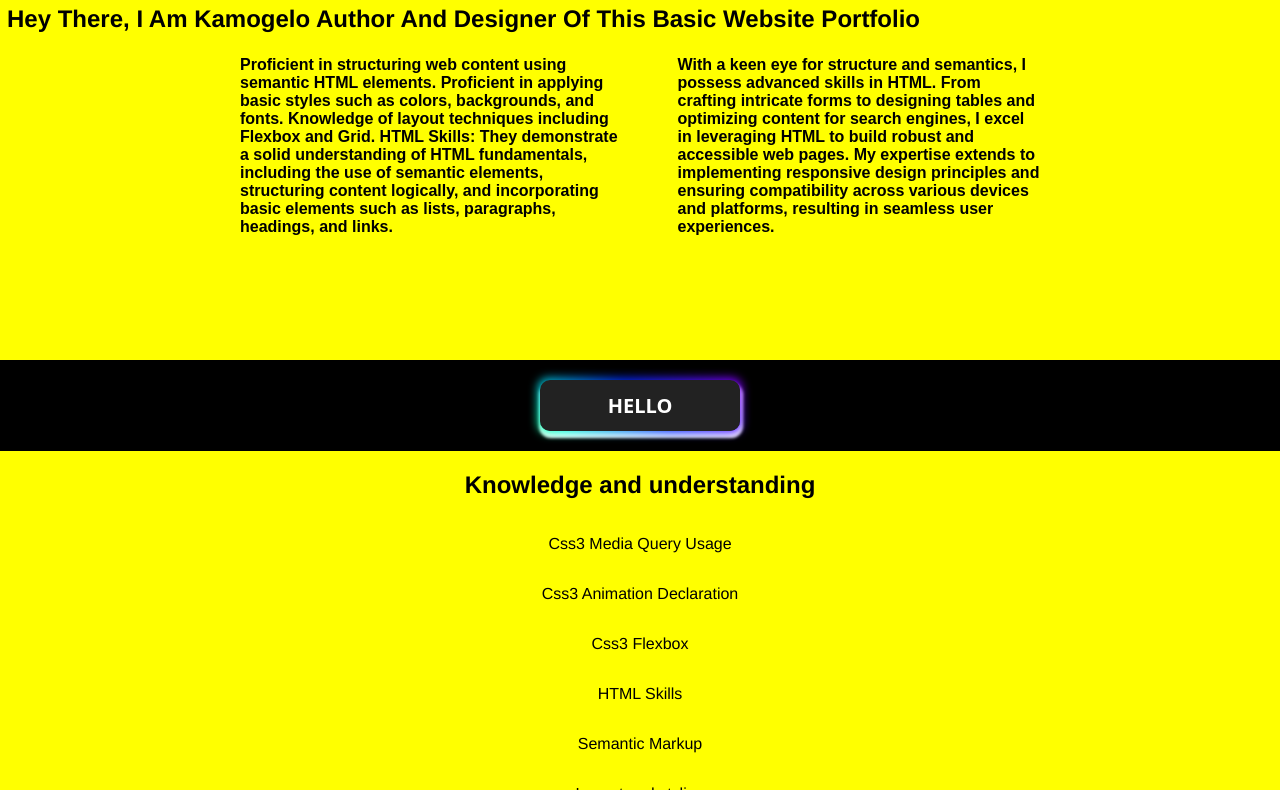
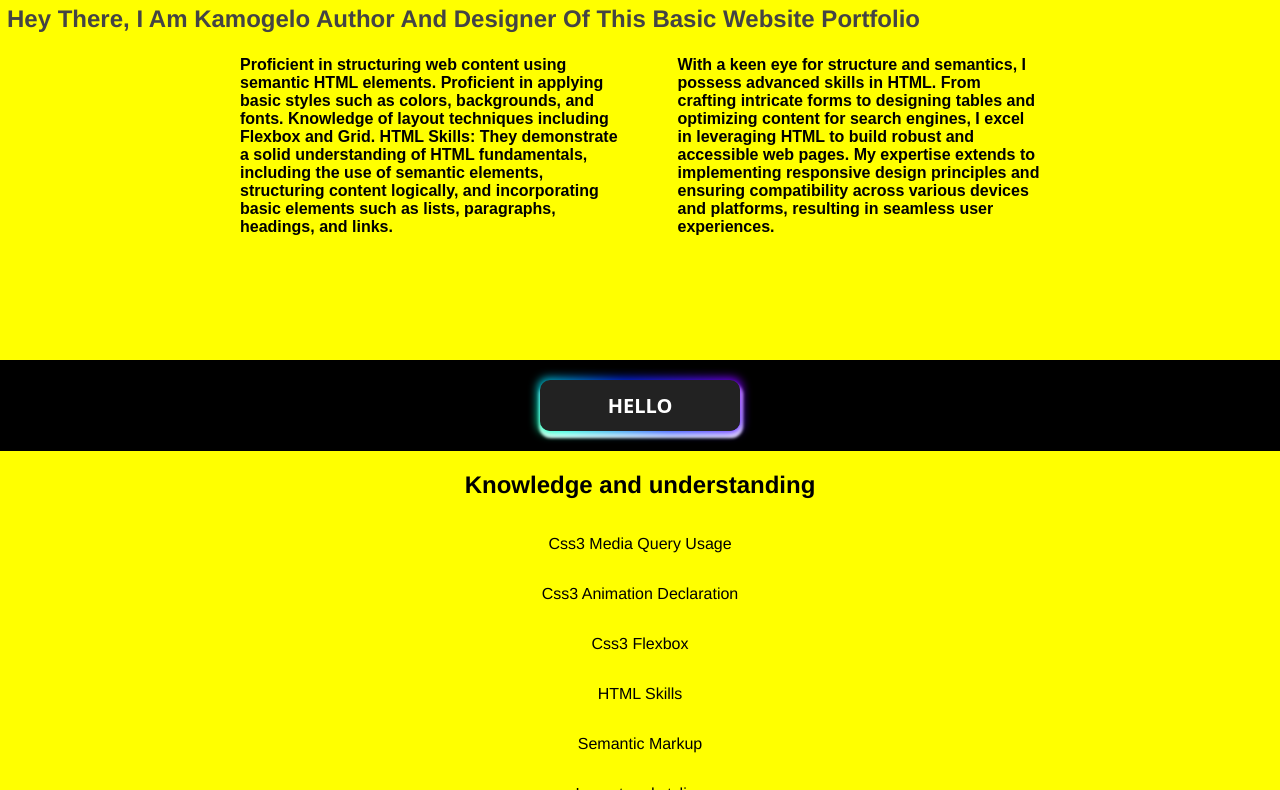
Before and after one commit to Kamogelo-7/Intermediate-Portfolio, a plain HTML site: page index.html in a window 1280 px wide. Shown: the part 67-857 px from the top of the page. Drawn offline with Linux system fonts and the light colour scheme; a script that the page names is missing; some icons are missing.

Commit message:
new color to h1

```diff
--- a/styles.css
+++ b/styles.css
@@ -19,7 +19,7 @@ ul {
   font-family: "Franklin Gothic Medium", "Arial Narrow", Arial, sans-serif;
   padding: 7px;
   width: 100%;
-  color: #000000;
+  color: #444444;
   background-color: yellow;
   text-transform: capitalize;
   font-size: x-large;
```
